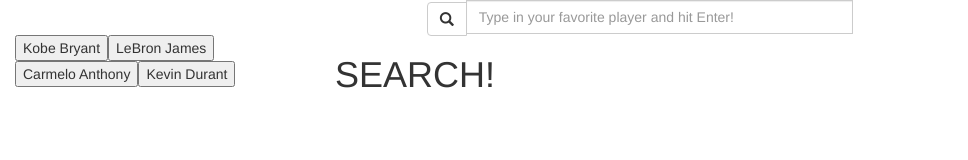
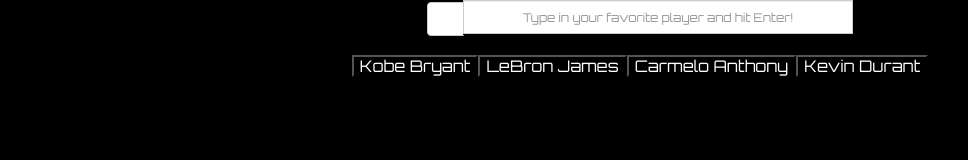
Before and after one commit to andrwjrdn/Giftastic, a plain HTML site: page index.html in a window 1280 px wide. Shown: the whole page, without its empty margins (0-968 px from the left). Drawn offline with nearby package versions, Linux system fonts and the light colour scheme.

Commit message:
css added

```diff
--- a/assets/css/reset.css
+++ b/assets/css/reset.css
@@ -0,0 +1,48 @@
+/* http://meyerweb.com/eric/tools/css/reset/
+   v2.0 | 20110126
+   License: none (public domain)
+*/
+
+html, body, div, span, applet, object, iframe,
+h1, h2, h3, h4, h5, h6, p, blockquote, pre,
+a, abbr, acronym, address, big, cite, code,
+del, dfn, em, img, ins, kbd, q, s, samp,
+small, strike, strong, sub, sup, tt, var,
+b, u, i, center,
+dl, dt, dd, ol, ul, li,
+fieldset, form, label, legend,
+table, caption, tbody, tfoot, thead, tr, th, td,
+article, aside, canvas, details, embed,
+figure, figcaption, footer, header, hgroup,
+menu, nav, output, ruby, section, summary,
+time, mark, audio, video {
+	margin: 0;
+	padding: 0;
+	border: 0;
+	font-size: 100%;
+	font: inherit;
+	vertical-align: baseline;
+}
+/* HTML5 display-role reset for older browsers */
+article, aside, details, figcaption, figure,
+footer, header, hgroup, menu, nav, section {
+	display: block;
+}
+body {
+	line-height: 1;
+}
+ol, ul {
+	list-style: none;
+}
+blockquote, q {
+	quotes: none;
+}
+blockquote:before, blockquote:after,
+q:before, q:after {
+	content: '';
+	content: none;
+}
+table {
+	border-collapse: collapse;
+	border-spacing: 0;
+}
--- a/assets/css/style.css
+++ b/assets/css/style.css
@@ -0,0 +1,42 @@
+*{
+background-color: black;
+color: white;
+font-family: Orbitron !important;
+}
+
+h1 {
+width: 100%;
+text-align: center;
+
+}
+
+.gifsDiv {
+width: 100%;
+
+}
+
+.text-center {
+font-size: 40px;
+color: gold;
+padding-top: 10px;
+
+}
+#searchButton {
+background-color: white;
+}
+
+#buttondiv {
+
+width: 100%;
+text-align: center;
+margin-top: 20px;
+
+}
+
+
+#searchValue {
+
+font-size: 12px;
+text-align: center;
+
+}
--- a/assets/javascript/app.js
+++ b/assets/javascript/app.js
@@ -88,7 +88,7 @@
         imgTag.addClass('gifImage');
 
         pTag.html('Giphy Rating: ' + rating);
-        $(pTag).appendTo(divTag)
+        $(pTag).appendTo(divTag);
         $(imgTag).appendTo(divTag);
         $('.gifsDiv').append(divTag);
 
--- a/index.html
+++ b/index.html
@@ -1,7 +1,7 @@
 <!DOCTYPE html>
 <html>
 <head>
-
+	<link href="https://fonts.googleapis.com/css?family=Orbitron|Righteous" rel="stylesheet">
 	<script src="https://code.jquery.com/jquery-3.1.1.min.js" integrity="sha256-hVVnYaiADRTO2PzUGmuLJr8BLUSjGIZsDYGmIJLv2b8=" crossorigin="anonymous"></script>
 	<script src="https://ajax.googleapis.com/ajax/libs/jquery/3.1.1/jquery.min.js"></script>
 	<link rel="stylesheet" href="https://maxcdn.bootstrapcdn.com/bootstrap/3.3.7/css/bootstrap.min.css" integrity="sha384-BVYiiSIFeK1dGmJRAkycuHAHRg32OmUcww7on3RYdg4Va+PmSTsz/K68vbdEjh4u" crossorigin="anonymous">
@@ -30,7 +30,7 @@
 			<div class="row">
 				<div id="buttondiv" class="col-lg-3"></div>
 				<div class="gifsDiv col-lg-9">
-					<h1 class="gifStart">SEARCH!</h1>
+					<h1 class="gifStart"></h1>
 				</div>
 				<p class='demo'></p>
 			</div>
```
Also changed, not shown: images/game.jpg (added).
